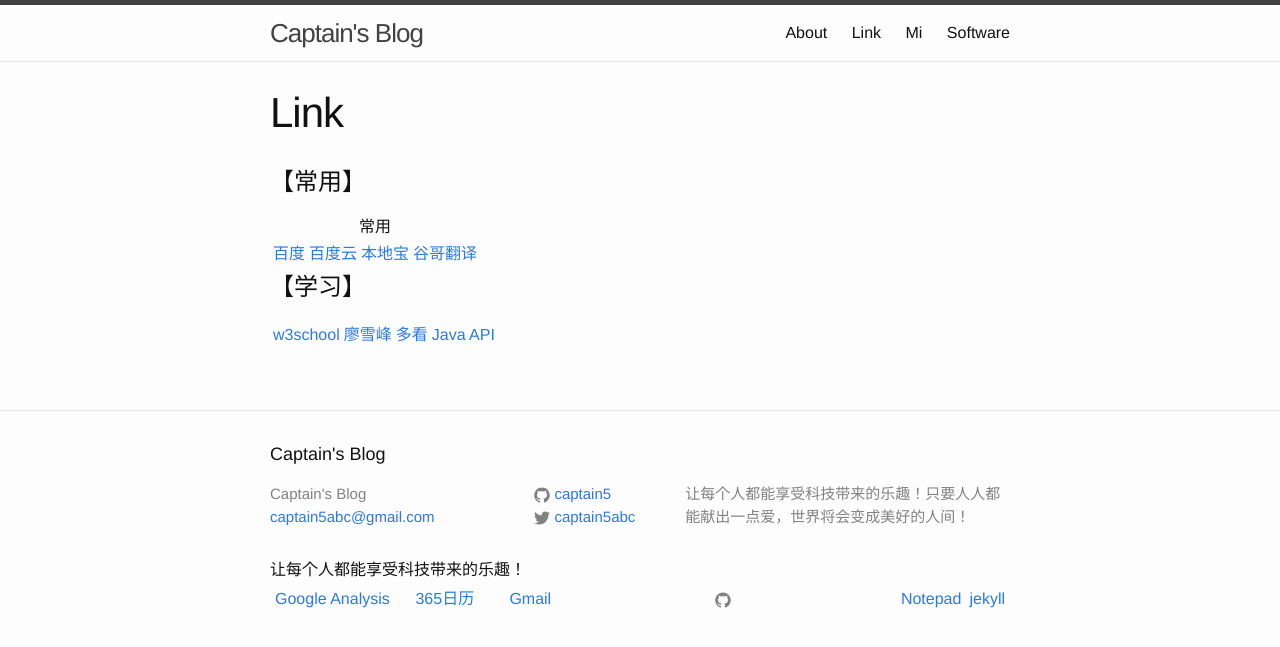
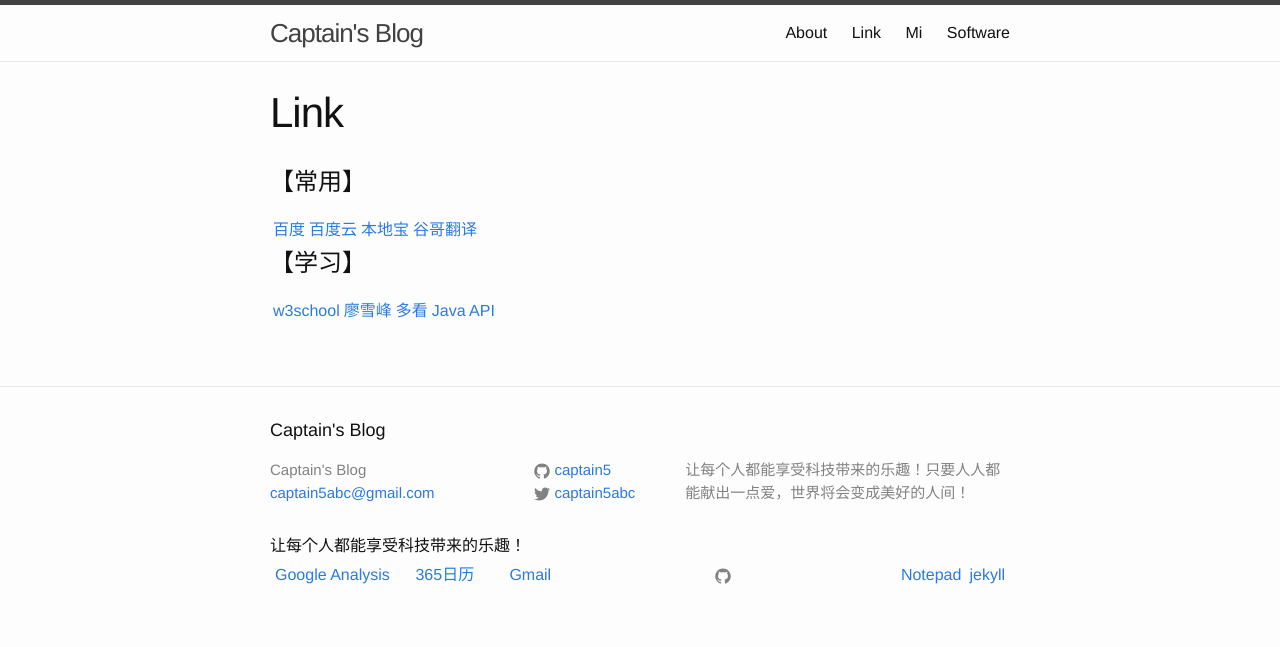
Before and after one commit to captain5/captain5.github.io, a Jekyll site: the page built from link.md, in a window 1280 px wide. Shown: the top 647 px of the page. Built offline with Jekyll 4.4.1, drawn with Linux system fonts in a browser that asks for light colours.

Commit message:
Update link.md

```diff
--- a/link.md
+++ b/link.md
@@ -7,9 +7,7 @@ permalink: /link/
 【常用】
 ============
 <table cellpadding=1>
-<caption>常用</caption>
-<tr>
-<td><a href="https://www.baidu.com/" target="_blank">百度</a></td>
+<tr><td><a href="https://www.baidu.com/" target="_blank">百度</a></td>
 <td><a href="http://yun.baidu.com/" target="_blank">百度云</a></td>
 <td><a href="http://bj.bendibao.com/" target="_blank">本地宝</a></td>
 <td><a href="http://translate.google.cn/" target="_blank">谷哥翻译</a></td>
@@ -19,8 +17,7 @@ permalink: /link/
 【学习】
 ============
 <table cellpadding=1>
-<tr>
-<td><a href="http://www.w3school.com.cn/" target="_blank">w3school</a></td>
+<tr><td><a href="http://www.w3school.com.cn/" target="_blank">w3school</a></td>
 <td><a href="http://www.liaoxuefeng.com/" target="_blank">廖雪峰</a></td>
 <td><a href="http://www.duokan.com/u/mybook" target="_blank">多看</a></td>
 <td><a href="http://docs.oracle.com/javase/7/docs/api/" target="_blank">Java API</a></td>
```
